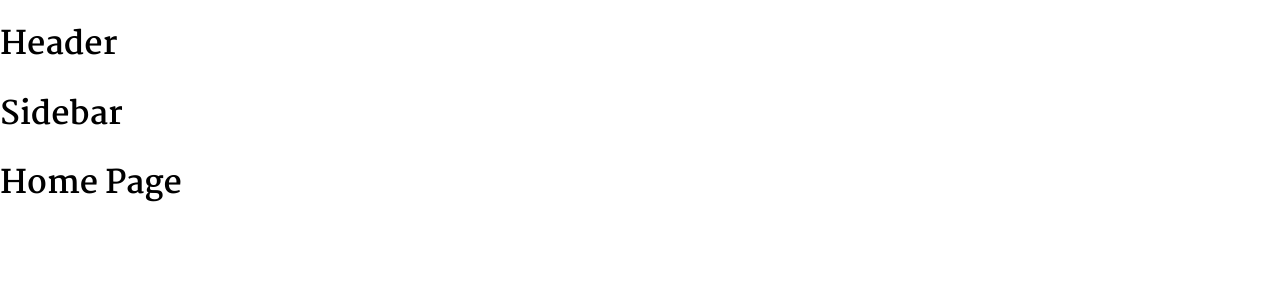
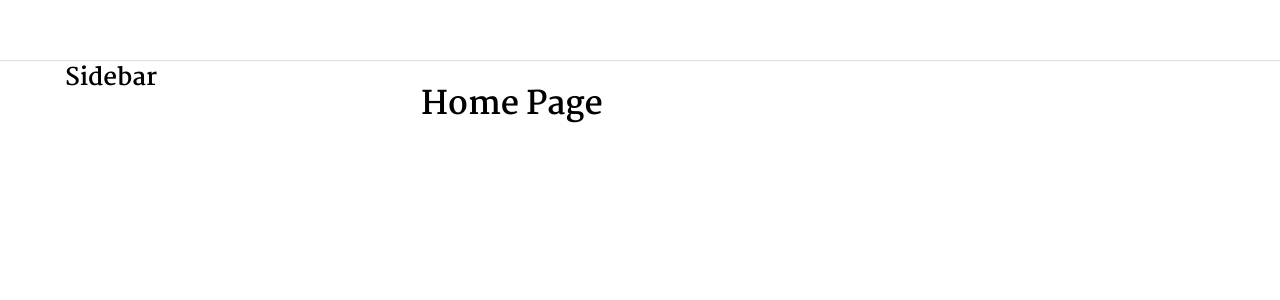
Before and after one commit to Dr-Nhut/tiktok-ui, a React (Create React App) app: page / in a window 1280 px wide. Shown: the top 300 px of the page. Built offline with nearby package versions, Linux system fonts and the light colour scheme.

Commit message:
Dựng khung DefaultLayout

```diff
--- a/package.json
+++ b/package.json
@@ -6,6 +6,7 @@
     "@testing-library/jest-dom": "^5.16.5",
     "@testing-library/react": "^13.4.0",
     "@testing-library/user-event": "^13.5.0",
+    "classnames": "^2.3.2",
     "normalize.css": "^8.0.1",
     "react": "^18.2.0",
     "react-dom": "^18.2.0",
--- a/src/components/GlobalStyles/GlobalStyles.scss
+++ b/src/components/GlobalStyles/GlobalStyles.scss
@@ -7,6 +7,8 @@
 
 * {
     box-sizing: border-box;
+    margin: 0;
+    padding: 0;
 }
 
 html {
--- /dev/null
+++ b/src/components/Layout/DefaultLayout/DefaultLayout.module.scss
@@ -0,0 +1,14 @@
+.wrapper {
+    display: flex;
+    flex-direction: column;
+    align-items: center;
+}
+
+.container {
+    width: 1150px;
+    display: flex;
+}
+
+.content {
+    flex: 1;
+}
--- /dev/null
+++ b/src/components/Layout/DefaultLayout/Sidebar/Sidebar.module.scss
@@ -0,0 +1,3 @@
+.wrapper {
+    width: 356px;
+}
--- a/src/components/Layout/DefaultLayout/Sidebar/index.js
+++ b/src/components/Layout/DefaultLayout/Sidebar/index.js
@@ -1,5 +1,14 @@
+import classNames from "classnames/bind";
+import styles from './Sidebar.module.scss'
+
+const cx = classNames.bind(styles);
+
 function Sidebar() {
-    return (<h1>Sidebar</h1>);
+    return (
+        <aside className={cx('wrapper')}>
+            <h2>Sidebar</h2>
+        </aside>
+    );
 }
 
 export default Sidebar;
--- a/src/components/Layout/DefaultLayout/index.js
+++ b/src/components/Layout/DefaultLayout/index.js
@@ -1,13 +1,20 @@
+//Component
 import Header from "~/components/Layout/components/Header";
 import Sidebar from "./Sidebar";
 
+//css
+import classNames from "classnames/bind";
+import styles from './DefaultLayout.module.scss';
+
+const cx = classNames.bind(styles);
+
 function DefaultLayout({ children }) {
     return (
-        <div>
+        <div className={cx('wrapper')}>
             <Header />
-            <div className="container">
+            <div className={cx('container')}>
                 <Sidebar />
-                <div className="content">
+                <div className={cx('content')}>
                     {children}
                 </div>
             </div>
--- a/src/components/Layout/HeaderLayout/index.js
+++ b/src/components/Layout/HeaderLayout/index.js
@@ -1,6 +1,6 @@
 import Header from "~/components/Layout/components/Header";
 
-function DefaultLayout({ children }) {
+function HeaderLayout({ children }) {
     return (
         <div>
             <Header />
@@ -13,4 +13,4 @@ function DefaultLayout({ children }) {
     );
 }
 
-export default DefaultLayout;
+export default HeaderLayout;
--- /dev/null
+++ b/src/components/Layout/components/Header/Header.module.scss
@@ -0,0 +1,12 @@
+.wrapper {
+    width: 100%;
+    height: 60px;
+    box-shadow: 0px 1px 1px rgba(0, 0, 0, 0.12);
+    display: flex;
+    justify-content: center;
+}
+
+.content {
+    width: 1150px;
+    height: 100%;
+}
--- a/src/components/Layout/components/Header/index.js
+++ b/src/components/Layout/components/Header/index.js
@@ -1,5 +1,13 @@
+import classNames from 'classnames/bind';
+import styles from './Header.module.scss';
+
+const cx = classNames.bind(styles); // Giup viet ten class duoi dang: post-Item, neu khong se mac dinh la camelCase;
 function Header() {
-    return (<h1>Header</h1>);
+    return (
+        <header className={cx('wrapper')}>
+            <div className={cx('content')}></div>
+        </header>
+    );
 }
 
 export default Header;
```
Also changed, not shown: 1 other file (tests, documents, lock files or other folders).
